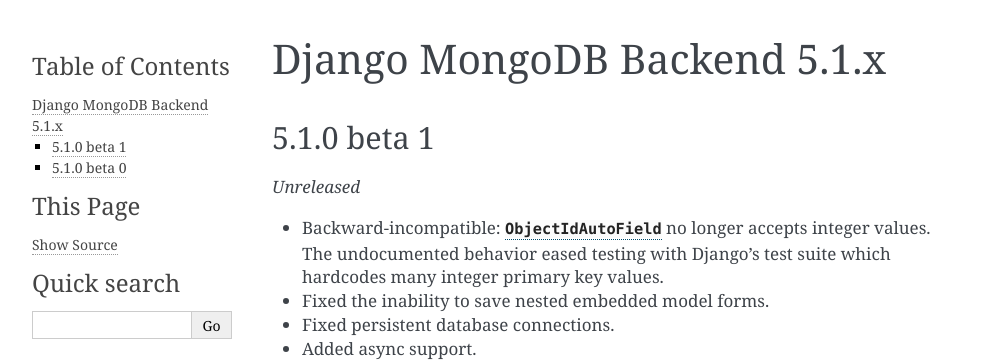
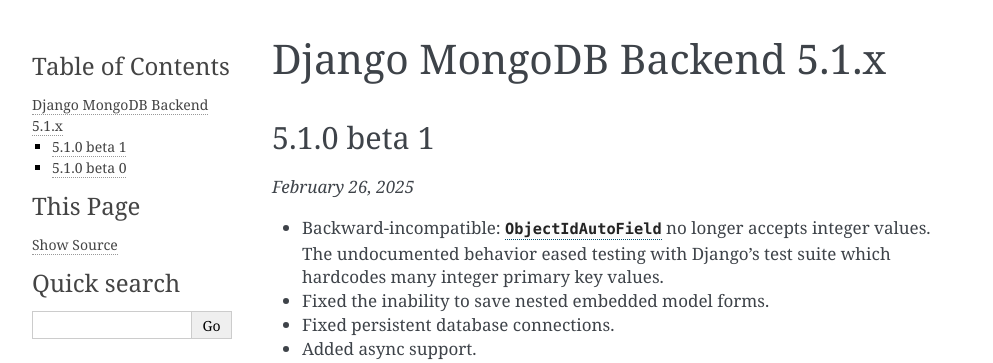
Before and after one commit to mongodb-labs/django-mongodb, a Sphinx documentation site: the page built from docs/source/releases/5.1.x.rst, in a window 1280 px wide. Shown: the top 363 px of the page, without its empty margins (148-1141 px from the left). Built offline with Sphinx 7.4.7, drawn with Linux system fonts in a browser that asks for light colours.

Commit message:
Add release date for 5.1.0b1 and 5.0.0b1

```diff
--- a/docs/source/releases/5.0.x.rst
+++ b/docs/source/releases/5.0.x.rst
@@ -5,7 +5,7 @@
 5.0.0 beta 1
 ============
 
-*Unreleased*
+*February 26, 2025*
 
 - Backward-incompatible:
   :class:`~django_mongodb_backend.fields.ObjectIdAutoField` no longer accepts
--- a/docs/source/releases/5.1.x.rst
+++ b/docs/source/releases/5.1.x.rst
@@ -5,7 +5,7 @@
 5.1.0 beta 1
 ============
 
-*Unreleased*
+*February 26, 2025*
 
 - Backward-incompatible:
   :class:`~django_mongodb_backend.fields.ObjectIdAutoField` no longer accepts
```
